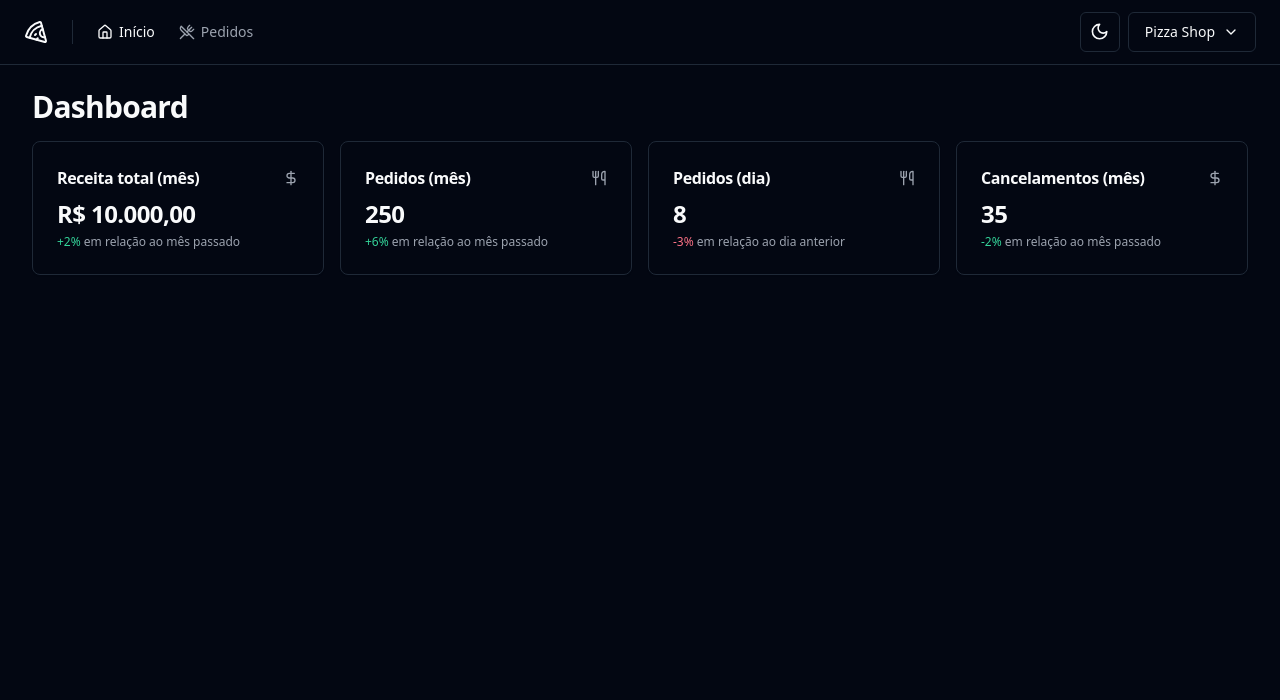
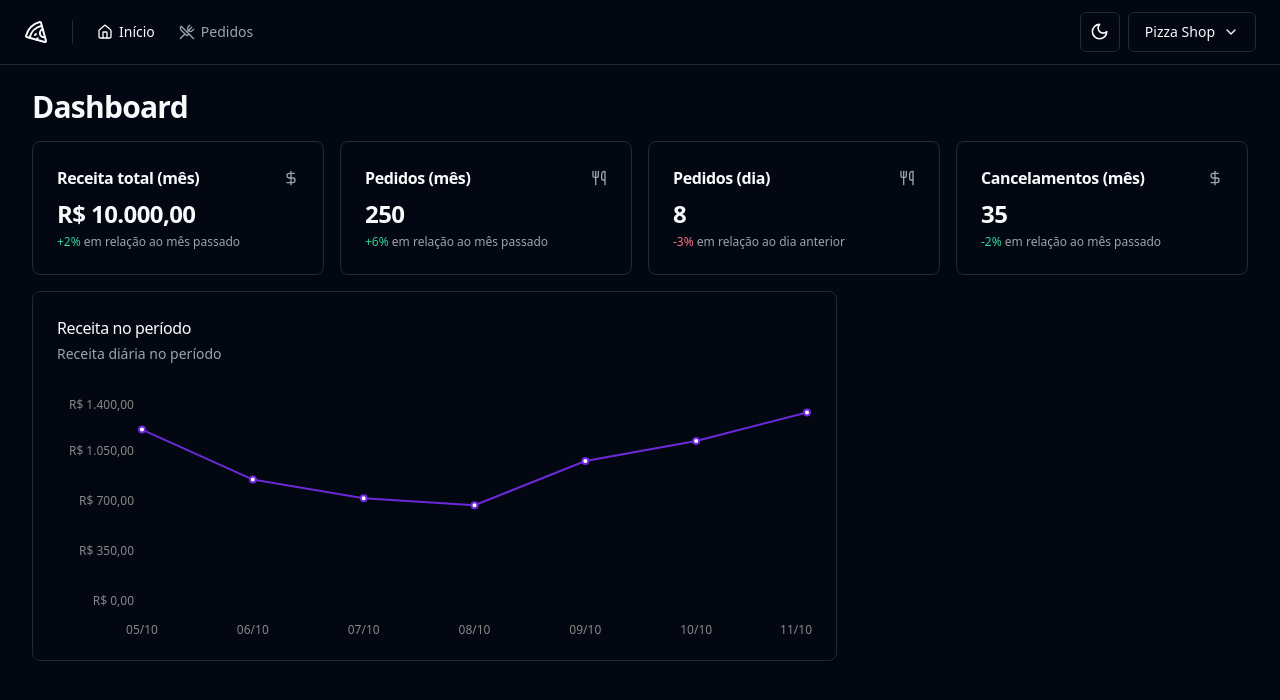
Before and after one commit to james-meneses/pizza-shop, a React (Vite) app: page / in a window 1280 px wide. Shown: the top 700 px of the page. Built offline with nearby package versions, Linux system fonts and the light colour scheme.

Commit message:
Adds revenue chart using recharts

```diff
--- a/package.json
+++ b/package.json
@@ -28,6 +28,7 @@
     "react-helmet-async": "^2.0.5",
     "react-hook-form": "^7.53.1",
     "react-router-dom": "^6.27.0",
+    "recharts": "^2.13.2",
     "sort-by": "^1.2.0",
     "tailwind-merge": "^2.5.2",
     "tailwindcss-animate": "^1.0.7",
--- a/src/pages/app/dashboard/dashboard.tsx
+++ b/src/pages/app/dashboard/dashboard.tsx
@@ -3,6 +3,7 @@
 import { MonthOrdersAmountCard } from "./month-orders-amount-card";
 import { DayOrdersAmountCard } from "./day-orders-amount-card";
 import { MonthCanceledOrdersAmountCard } from "./month-canceled-orders-amount-card";
+import { RevenueChart } from "./revenue-chart";
 
 export function Dashboard() {
   return (
@@ -17,6 +18,10 @@
           <DayOrdersAmountCard />
           <MonthCanceledOrdersAmountCard />
         </div>
+
+        <div className="grid grid-cols-9 gap-4">
+          <RevenueChart />
+        </div>
       </div>
     </>
   );
--- /dev/null
+++ b/src/pages/app/dashboard/revenue-chart.tsx
@@ -0,0 +1,81 @@
+import {
+  Card,
+  CardContent,
+  CardDescription,
+  CardHeader,
+  CardTitle,
+} from "@/components/ui/card";
+
+import {
+  ResponsiveContainer,
+  LineChart,
+  XAxis,
+  YAxis,
+  CartesianGrid,
+  Line,
+  Tooltip,
+} from "recharts";
+
+const data = [
+  { date: "05/10", revenue: 1200 },
+  { date: "06/10", revenue: 850 },
+  { date: "07/10", revenue: 720 },
+  { date: "08/10", revenue: 670 },
+  { date: "09/10", revenue: 980 },
+  { date: "10/10", revenue: 1120 },
+  { date: "11/10", revenue: 1320 },
+];
+
+export function RevenueChart() {
+  return (
+    <Card className="col-span-6">
+      <CardHeader className="flex-row items-center justify-between pb-8">
+        <div className="space-y-1">
+          <CardTitle className="text-base font-medium">
+            Receita no período
+          </CardTitle>
+          <CardDescription>Receita diária no período</CardDescription>
+        </div>
+      </CardHeader>
+
+      <CardContent>
+        <ResponsiveContainer width={"100%"} height={240}>
+          <LineChart
+            data={data}
+            style={{
+              fontSize: 12,
+            }}
+          >
+            <XAxis
+              dataKey={"date"}
+              stroke="#888"
+              tickLine={false}
+              axisLine={false}
+              dy={16}
+            />
+            <YAxis
+              stroke="#888"
+              axisLine={false}
+              tickLine={false}
+              tickFormatter={(value: number) =>
+                value.toLocaleString("pt-BR", {
+                  style: "currency",
+                  currency: "BRL",
+                })
+              }
+              width={80}
+            />
+
+            <Line
+              type="linear"
+              strokeWidth={2}
+              dataKey="revenue"
+              stroke="hsla(var(--primary))"
+              // dot={{ r: 5 }}
+            />
+          </LineChart>
+        </ResponsiveContainer>
+      </CardContent>
+    </Card>
+  );
+}
```
Also changed, not shown: 1 other file (tests, documents, lock files or other folders).
